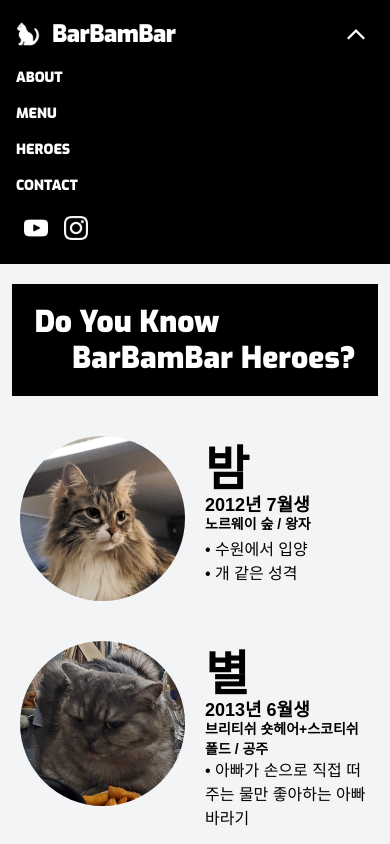
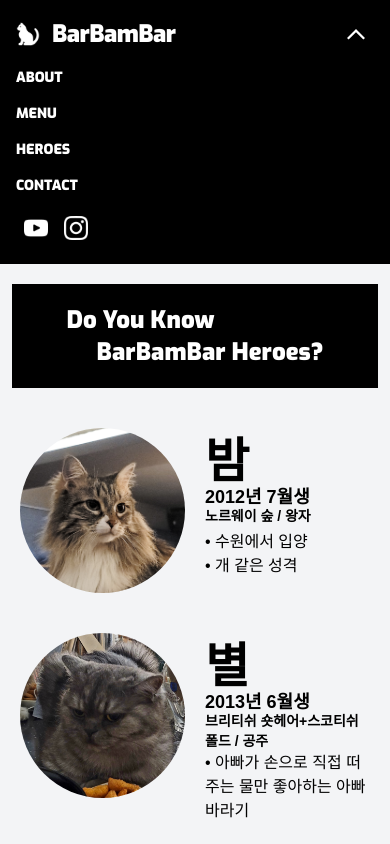
Before and after one commit to rlatmfrl24/barbambar, a Next.js app: page /heroes in a window 390 px wide. Shown: the top 844 px of the page. Built offline with nearby package versions, Linux system fonts and the light colour scheme; a web font is replaced by a local one.

Commit message:
휴대폰 관련 수정사항 적용

```diff
--- a/pages/heroes.tsx
+++ b/pages/heroes.tsx
@@ -10,7 +10,7 @@
         <title>Heroes</title>
       </Head>
       <div className="container ">
-        <div className="flex justify-center font-exo xl:text-8xl lg:text-7xl md:text-6xl text-3xl text-white bg-black md:p-10 p-5 my-5 mx-3">
+        <div className="flex justify-center font-exo xl:text-8xl lg:text-7xl md:text-6xl sm:text-4xl text-2xl text-white bg-black md:p-10 p-5 my-5 mx-3">
           <p>
             Do You Know <br /> &nbsp;&nbsp;&nbsp;&nbsp; BarBamBar Heroes?
           </p>
```
